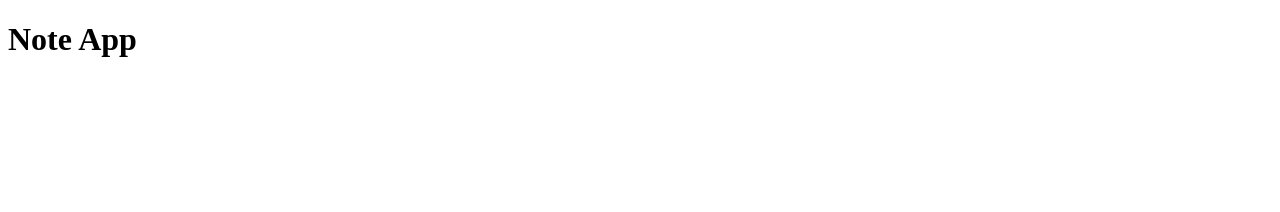
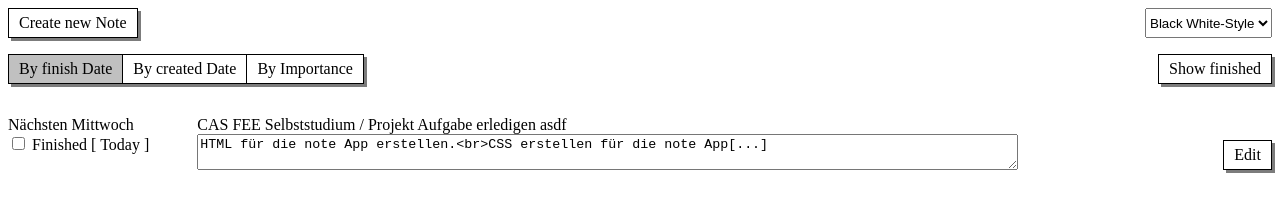
Before and after one commit to hanskellerost/casfee_project1, a plain HTML site: page public/index.html in a window 1280 px wide. Drawn offline with nearby package versions, Linux system fonts and the light colour scheme.

Commit message:
chore: initial development

```diff
--- a/public/index.html
+++ b/public/index.html
@@ -1,15 +1,75 @@
 <!DOCTYPE html>
 <html lang="de">
+
 <head>
   <meta charset="UTF-8">
   <title>Note App</title>
-  <script src="https://cdnjs.cloudflare.com/ajax/libs/handlebars.js/4.7.3/handlebars.min.js" integrity="sha256-/PJBs6QWvXijOFIX04kZpLb6ZtSQckdOIavLWKKOgXU=" crossorigin="anonymous" defer></script>
-  <script src="scripts/index.js" type="module"></script>
+  <script src="https://cdnjs.cloudflare.com/ajax/libs/handlebars.js/4.7.3/handlebars.min.js"
+    integrity="sha256-/PJBs6QWvXijOFIX04kZpLb6ZtSQckdOIavLWKKOgXU=" crossorigin="anonymous" defer></script>
+  <!--<script type="module" src="scripts/index.js"></script>-->
+  <script src="scripts/index.js"></script>
 
   <link rel="stylesheet" href="styles/index.css">
 </head>
+
 <body>
-<h1>Note App</h1>
+  <div class="layout">
+    <nav>
+      <label for="createNote" class="btn" onclick="createNote();">
+        <input type="button" id="createNote" name="createNote" value="createNote" class="hidden">
+        <span>Create new Note</span>
+      </label>
+      <select name="styles" id="styles">
+        <option value="volvo">Black White-Style</option>
+        <option value="volvo">Green-Style</option>
+      </select>
+    </nav>
+    <div class="subnav">
+      <div class="btn btn-radio">
+        <label for="finishdate">
+          <input id="finishdate" type="radio" name="sorting" value="finishdate" class="hidden" required="required"
+            checked>
+          <span>By finish Date</span>
+        </label>
+        <label for="createddate">
+          <input id="createddate" type="radio" name="sorting" value="createddate" class="hidden" required="required">
+          <span>By created Date</span>
+        </label>
+        <label for="importance">
+          <input id="importance" type="radio" name="sorting" value="importance" class="hidden" required="required">
+          <span>By Importance</span>
+        </label>
+      </div>
+      <label for="showFinished" class="btn">
+        <input type="checkbox" id="showFinished" name="showFinished" value="showFinished" class="hidden">
+        <span>Show finished</span>
+      </label>
+    </div>
+    <ul>
+      <li>
+        <div class="colContent">
+          <div class="col1">
+            <span>Nächsten Mittwoch</span>
+            <label for="statusCheckbox">
+              <input type="checkbox" id="statusCheckbox" name="statusCheckbox" value="statusCheckbox">
+              <span>Finished [ Today ]</span>
+            </label>
+          </div>
+          <div class="col2">
+            <div>
+              <span>CAS FEE Selbststudium / Projekt Aufgabe erledigen</span>
+              <span>asdf</span>
+            </div>
+            <textarea name="description" rows="2" cols="100">HTML für die note App erstellen.<br>CSS erstellen für die note App[...]</textarea>
+          </div>
+        </div>
+        <label for="editNote" class="btn editNote">
+          <input type="button" id="editNote" name="editNote" value="editNote" class="hidden">
+          <span>Edit</span>
+        </label>
+      </li>
+    </ul>
+  </div>
+</body>
 
-</body>
 </html>
--- a/public/scripts/index.js
+++ b/public/scripts/index.js
@@ -1 +1,19 @@
-console.log('Hello World');
+function readNotes() {
+    console.log('readNotes');
+}
+
+function readNote() {
+    console.log('readNote');
+}
+
+function createNote() {
+    console.log('createNote');
+}
+
+function updateNote() {
+    console.log('updateNote');
+}
+
+function deleteNote() {
+    console.log('deleteNote');
+}
--- a/public/styles/index.css
+++ b/public/styles/index.css
@@ -1,3 +1,126 @@
 * {
     box-sizing: border-box;
 }
+
+/* Layout for notes list */
+.layout nav {
+    display: flex;
+    flex-flow: row wrap;
+    justify-content: space-between;
+    margin-bottom: 1em;
+}
+
+.layout .subnav {
+    display: flex;
+    flex-flow: row wrap;
+    justify-content: space-between;
+    margin-bottom: 1em;
+}
+
+.layout ul, li {
+    list-style: none;
+    margin-left: 0;
+    padding-left: 0;
+}
+
+.layout li {
+    display: flex;
+    justify-content: space-between;
+}
+
+.layout .colContent {
+    display: flex;
+    flex-direction: row;
+    justify-content: space-between;
+}
+
+.layout .col1, .col2 {
+    display: flex;
+    flex-direction: column;
+    margin: 1em 3em 0em 0em;
+}
+
+.layout .editNote {
+    align-self: flex-end;
+}
+
+/* Toggle & Checkbox Buttons */
+.btn form > div {
+    margin-bottom: 1em; overflow: auto;
+}
+
+.btn label {
+    display: block;
+    float: left;
+}
+
+.btn {
+    box-shadow: 3px 3px rgb(124, 124, 124);
+}
+
+.btn .hidden {
+    opacity: 0;
+    position: absolute;
+    pointer-events: none;
+}
+
+.btn label:first-child span {
+    border-left: 1px solid black;
+}
+
+.btn span {
+    display: block;
+    border: 1px solid black;
+    padding: 5px 10px;
+}
+
+.btn-radio span {
+    border-left: 0;
+}
+
+.btn input:checked + span {
+    background: silver;
+}
+
+.btn input:hover + span {
+    background: silver;
+}
+
+/* Layout for one note */
+.note {
+    display: flex;
+    flex-direction: column;
+}
+
+.note > * {
+    margin-top: 0.5em;
+}
+
+.note label > span {
+    width: 250px;
+    display: inline-block;
+    vertical-align: top;
+}
+
+.buttonContainer {
+    display: flex;
+    justify-content: flex-end;
+    margin-top: 0.5em;
+}
+
+.buttonContainer .cancel {
+    width: 100px;
+}
+
+.importanceicons {
+    display: inline;
+}
+
+.importanceicons span {
+    margin-right: 0.5em;
+    color:rgb(185, 185, 185);
+}
+
+.importanceicons span .checked{
+    color: black;
+}
```
Also changed, not shown: public/note.html (added, +46 -0 lines), 1 other file.
